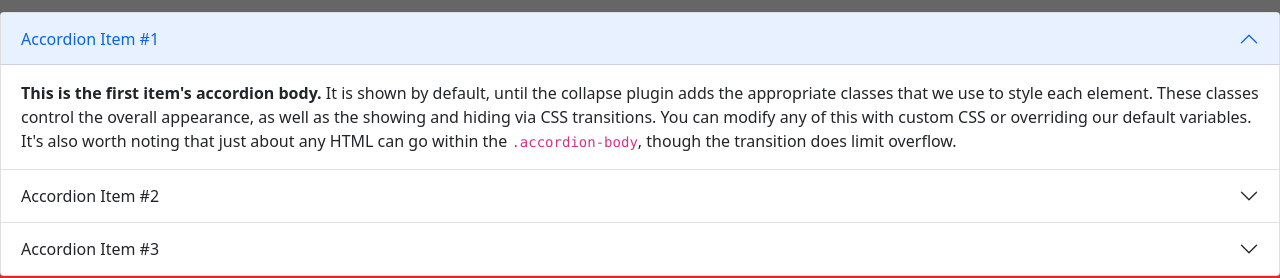
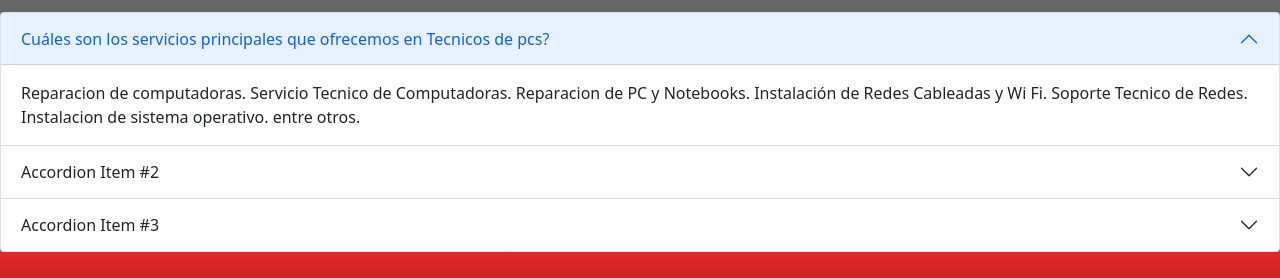
Before and after one commit to leandro-f/proyecto1, a plain HTML site: page paginas/preguntasfrecuentes.html in a window 1280 px wide. Shown: the part 218-496 px from the top of the page. Drawn offline with nearby package versions, Linux system fonts and the light colour scheme.

Commit message:
editando pag/preguntas

```diff
--- a/paginas/preguntasfrecuentes.html
+++ b/paginas/preguntasfrecuentes.html
@@ -31,12 +31,14 @@
         <div class="accordion-item">
           <h2 class="accordion-header" id="headingOne">
             <button class="accordion-button" type="button" data-bs-toggle="collapse" data-bs-target="#collapseOne" aria-expanded="true" aria-controls="collapseOne">
-              Accordion Item #1
+                Cuáles son los servicios principales que ofrecemos en Tecnicos de pcs?
             </button>
           </h2>
           <div id="collapseOne" class="accordion-collapse collapse show" aria-labelledby="headingOne" data-bs-parent="#accordionExample">
             <div class="accordion-body">
-              <strong>This is the first item's accordion body.</strong> It is shown by default, until the collapse plugin adds the appropriate classes that we use to style each element. These classes control the overall appearance, as well as the showing and hiding via CSS transitions. You can modify any of this with custom CSS or overriding our default variables. It's also worth noting that just about any HTML can go within the <code>.accordion-body</code>, though the transition does limit overflow.
+                Reparacion de computadoras. Servicio Tecnico de Computadoras.
+                Reparacion de PC y Notebooks. Instalación de Redes Cableadas y Wi Fi.
+                Soporte Tecnico de Redes. Instalacion de sistema operativo. entre otros.
             </div>
           </div>
         </div>
```
